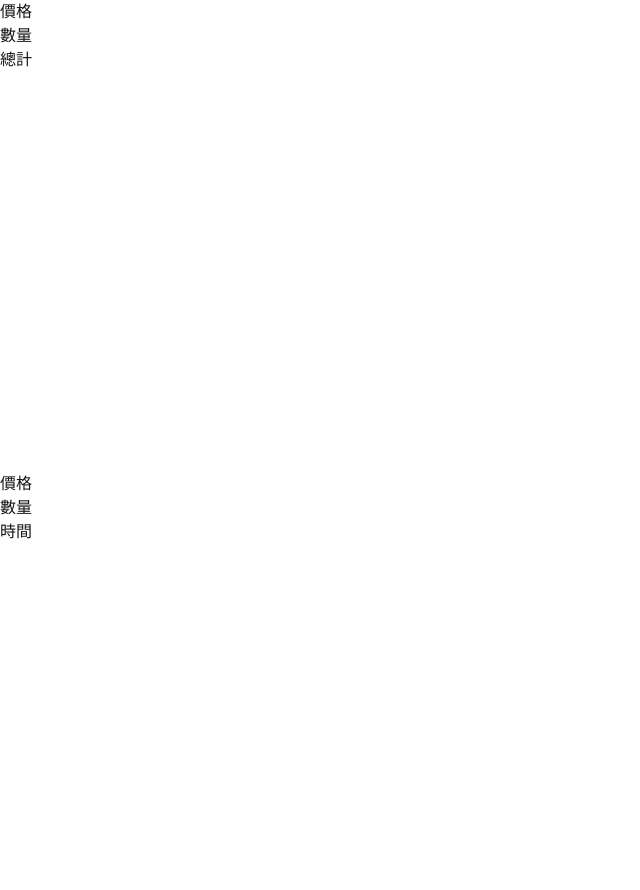
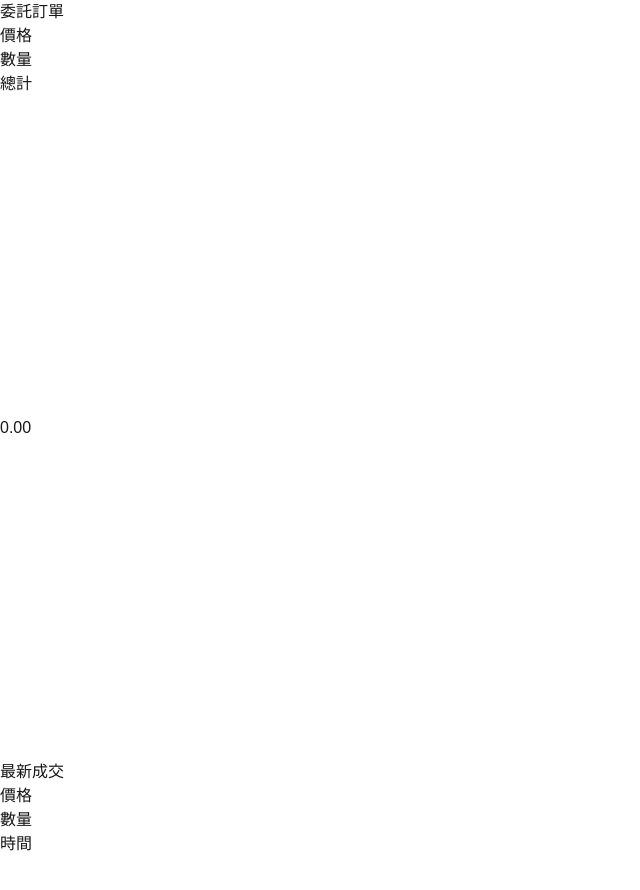
Before and after one commit to TrieKai/crypto-kline, a Next.js app: page / in a window 1280 px wide. Shown: the top 890 px of the page, without its empty margins (0-640 px from the left). Built offline with nearby package versions, Linux system fonts and the light colour scheme.

Commit message:
feat: add title for trade and order

```diff
--- a/src/components/OrderBook.tsx
+++ b/src/components/OrderBook.tsx
@@ -2,6 +2,7 @@
 
 import { useEffect, useRef, useState } from "react";
 import { FixedSizeList as List } from "react-window";
+import clsx from "clsx";
 import { BinanceService } from "@/services/binanceService";
 import type { OrderBookEntry, OrderBookData, TradeData } from "@/types/binance";
 
@@ -39,7 +40,9 @@ const OrderRow = ({ index, style, data }: OrderRowProps) => {
 export const OrderBook = ({ symbol }: OrderBookProps) => {
   const [asks, setAsks] = useState<OrderBookEntry[]>([]);
   const [bids, setBids] = useState<OrderBookEntry[]>([]);
+  const [lastPrice, setLastPrice] = useState<string>("");
   const containerRef = useRef<HTMLDivElement>(null);
+  const prevPriceRef = useRef<string>("");
 
   const asksData = asks
     .slice()
@@ -50,9 +53,9 @@ export const OrderBook = ({ symbol }: OrderBookProps) => {
 
   useEffect(() => {
     const service = BinanceService.getInstance();
-    const handleOrderBook = (data: OrderBookData | TradeData) => {
+    const handleOrderBook = (data: OrderBookData | TradeData): void => {
       if ("asks" in data && "bids" in data) {
-        const processOrders = (orders: string[][]) =>
+        const processOrders = (orders: string[][]): OrderBookEntry[] =>
           orders.map(([price, quantity]) => ({
             price,
             quantity,
@@ -61,31 +64,80 @@ export const OrderBook = ({ symbol }: OrderBookProps) => {
 
         setAsks(processOrders(data.asks));
         setBids(processOrders(data.bids));
+      } else if ("p" in data && "q" in data) {
+        const newPrice = data.p;
+        setLastPrice(newPrice);
+
+        prevPriceRef.current = newPrice;
       }
     };
 
     service.subscribe("orderbook", symbol, handleOrderBook);
-    return () => service.unsubscribe("orderbook", symbol, handleOrderBook);
+    service.subscribe("trade", symbol, handleOrderBook);
+
+    return () => {
+      service.unsubscribe("orderbook", symbol, handleOrderBook);
+      service.unsubscribe("trade", symbol, handleOrderBook);
+    };
   }, [symbol]);
 
   return (
-    <div className="bg-[#1E1E1E] p-4 h-screen" ref={containerRef}>
+    <div className="bg-[#1E1E1E] p-4 h-screen flex flex-col" ref={containerRef}>
+      {/* Title */}
+      <div className="text-sm text-gray-300 font-medium mb-2">委託訂單</div>
+
+      <div className="flex flex-col flex-1">
+        {/* Header */}
         <div className="grid grid-cols-3 text-xs text-gray-400 gap-2 pb-2 border-b border-gray-800">
           <div>價格</div>
           <div className="text-right">數量</div>
           <div className="text-right">總計</div>
         </div>
-      <div className="h-[calc(100%-1rem)] overflow-hidden">
+
+        {/* Asks List */}
+        <div className="flex-1 overflow-hidden min-h-0">
           <List
-          height={containerRef.current?.clientHeight ?? 400}
-          itemCount={allData.length}
+            height={Math.floor(
+              (containerRef.current?.clientHeight ?? 800) * 0.4
+            )}
+            itemCount={asksData.length}
             itemSize={24}
             width="100%"
-          itemData={allData}
+            itemData={asksData}
+          >
+            {OrderRow}
+          </List>
+        </div>
+
+        {/* Last Price */}
+        <div className="flex justify-center items-center py-2 border-y border-gray-800">
+          <div
+            className={clsx(
+              "text-lg font-semibold",
+              lastPrice > prevPriceRef.current
+                ? "text-green-500"
+                : "text-red-500"
+            )}
+          >
+            {parseFloat(lastPrice || "0").toFixed(2)}
+          </div>
+        </div>
+
+        {/* Bids List */}
+        <div className="flex-1 overflow-hidden min-h-0">
+          <List
+            height={Math.floor(
+              (containerRef.current?.clientHeight ?? 800) * 0.4
+            )}
+            itemCount={bidsData.length}
+            itemSize={24}
+            width="100%"
+            itemData={bidsData}
           >
             {OrderRow}
           </List>
         </div>
       </div>
+    </div>
   );
 };
--- a/src/components/RecentTrades.tsx
+++ b/src/components/RecentTrades.tsx
@@ -35,6 +35,7 @@ const TradeRow = ({ index, style, data }: TradeRowProps) => {
 export const RecentTrades = ({ symbol }: RecentTradesProps) => {
   const [trades, setTrades] = useState<Trade[]>([]);
   const containerRef = useRef<HTMLDivElement>(null);
+  const prevPriceRef = useRef<string>("");
 
   useEffect(() => {
     const service = BinanceService.getInstance();
@@ -47,23 +48,36 @@ export const RecentTrades = ({ symbol }: RecentTradesProps) => {
           isBuyerMaker: data.m,
         };
         setTrades((prev) => [newTrade, ...prev]);
+        prevPriceRef.current = data.p;
       }
     };
 
     service.subscribe("trade", symbol, handleTrade);
-    return () => service.unsubscribe("trade", symbol, handleTrade);
+
+    return () => {
+      service.unsubscribe("trade", symbol, handleTrade);
+    };
   }, [symbol]);
 
   return (
-    <div className="bg-[#1E1E1E] p-4 h-screen" ref={containerRef}>
-      <div className="grid grid-cols-3 text-xs text-gray-400 gap-2 pb-2 border-b border-gray-800">
+    <div className="bg-[#1E1E1E] p-4 h-screen flex flex-col" ref={containerRef}>
+      {/* Title */}
+      <div className="text-sm text-gray-300 font-medium mb-2">最新成交</div>
+
+      <div className="flex flex-col flex-1">
+        {/* Header */}
+        <div className="grid grid-cols-3 text-xs text-gray-400 gap-2 py-2 border-b border-gray-800">
           <div>價格</div>
           <div className="text-right">數量</div>
           <div className="text-right">時間</div>
         </div>
-      <div className="h-[calc(100%-1rem)] overflow-hidden">
+
+        {/* Trade List */}
+        <div className="flex-1 overflow-hidden min-h-0">
           <List
-          height={containerRef.current?.clientHeight ?? 400}
+            height={Math.floor(
+              (containerRef.current?.clientHeight ?? 800) * 0.8
+            )}
             itemCount={trades.length}
             itemSize={24}
             width="100%"
@@ -73,5 +87,6 @@ export const RecentTrades = ({ symbol }: RecentTradesProps) => {
           </List>
         </div>
       </div>
+    </div>
   );
 };
```
Lines whose indentation alone changed are shown as unchanged.
